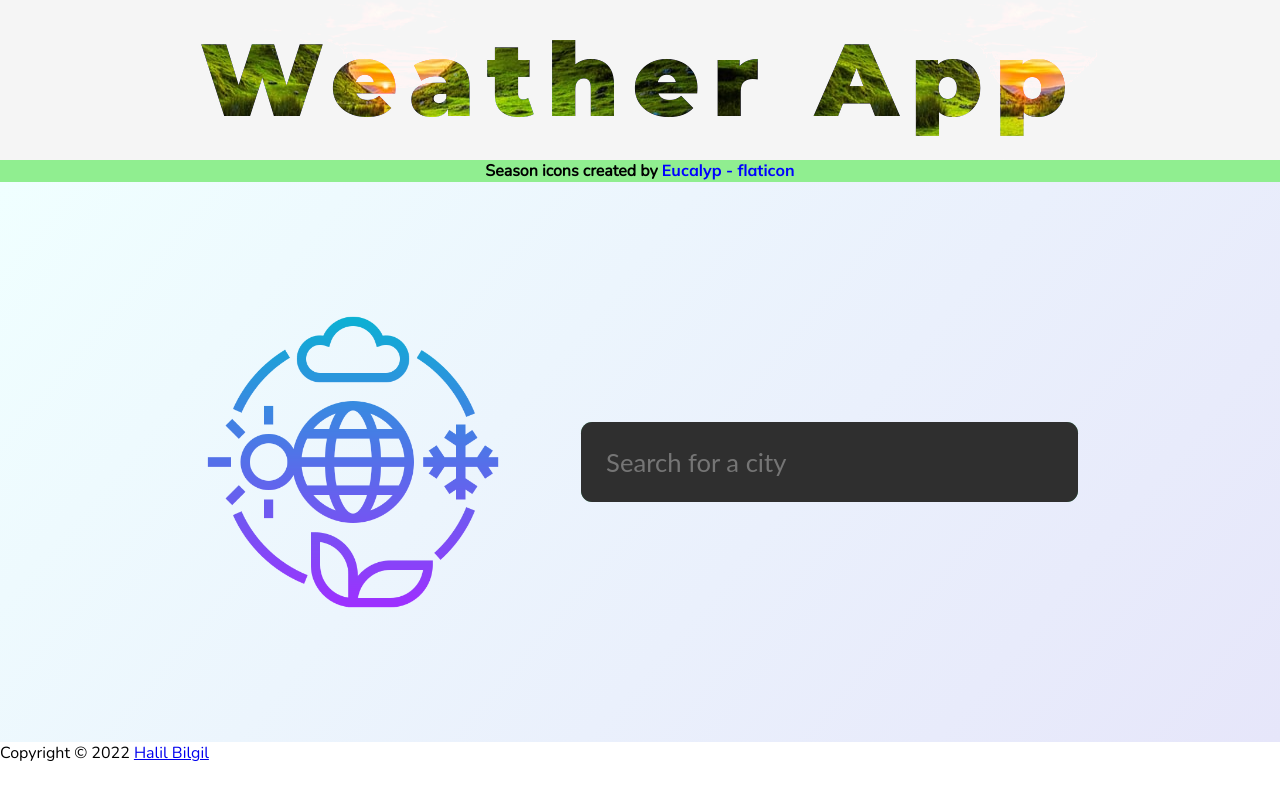
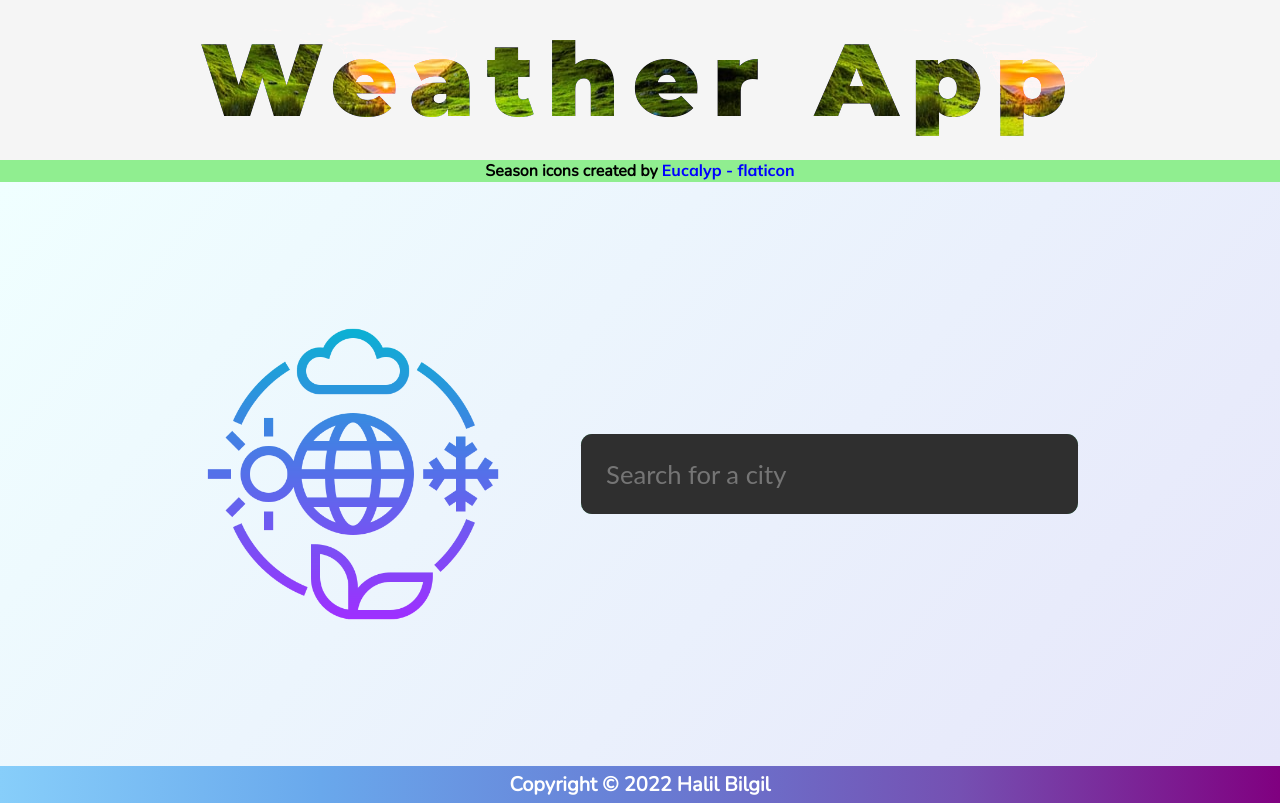
Before and after one commit to hbilgil/weather-app, a website built with webpack: page dist/index.html in a window 1280 px wide. Built offline with nearby package versions, Linux system fonts and the light colour scheme.

Commit message:
Edit style.css for styling footer

```diff
--- a/src/style.css
+++ b/src/style.css
@@ -87,7 +87,7 @@ a:hover {
     justify-content: center;
     align-items: center;
     width: 100%;
-    height: calc(80vh - 5em);
+    height: calc(83vh - 5em);
     background-image: linear-gradient(130deg, azure, lavender);
 }
 
@@ -127,7 +127,6 @@ input, .form-button {
 input[type="search"] {
   outline: 0;
   width: 100%;
-  /*background: var(--color-light);*/
   background-color: var(--color-dark);
   color: var(--color-light);
   padding: 0 1.6rem;
@@ -177,6 +176,38 @@ label {
     font-size: 1.5rem;
 }
 
+/*-----FOOTER DIV-----*/
+
+.footer {
+    font-size: 20px;
+    font-weight: 800;
+    text-align: center;
+    padding: 5px;
+    background-image: linear-gradient(to right, #87cefa, #69a8ec, #687ed5, #7550b2, #800080);
+    color: white;
+}
+
+.footer a:link {
+    text-decoration: none;
+    color: white;
+}
+
+.footer a:visited {
+    text-decoration: none;
+    color: white;
+}
+
+.footer a:hover {
+    text-decoration: none;
+    transition: 0.3s ease;
+    color:lightgreen;
+}
+
+.footer a:active {
+    text-decoration: none;
+    color: white;
+}
+
 @keyframes sliding-background {
     0%,
     100% {
```
